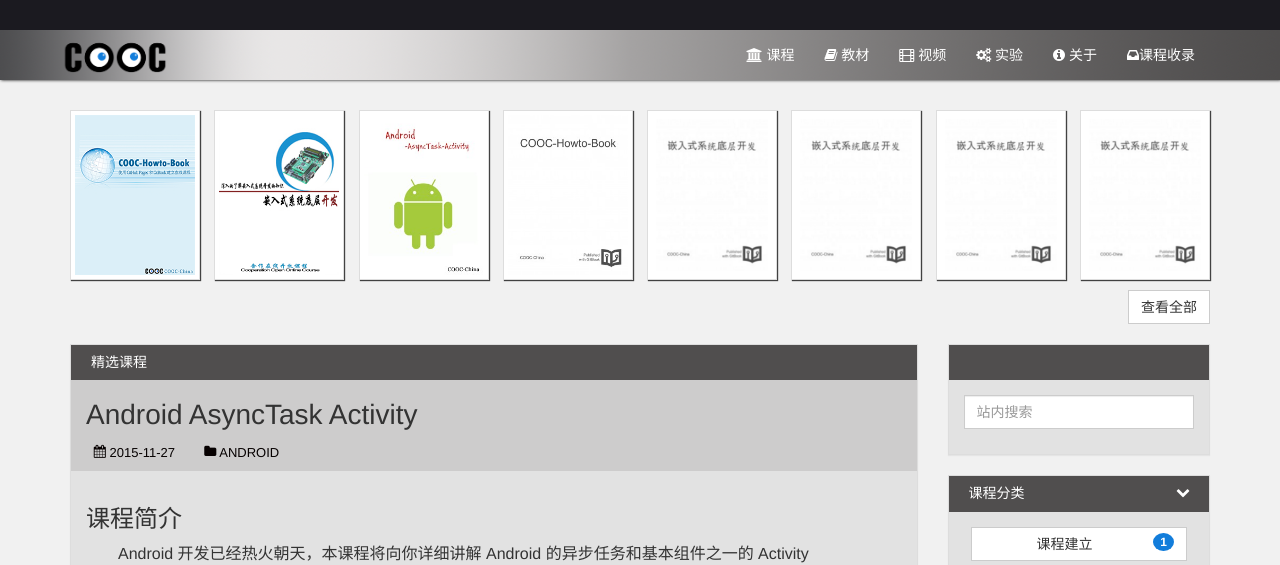
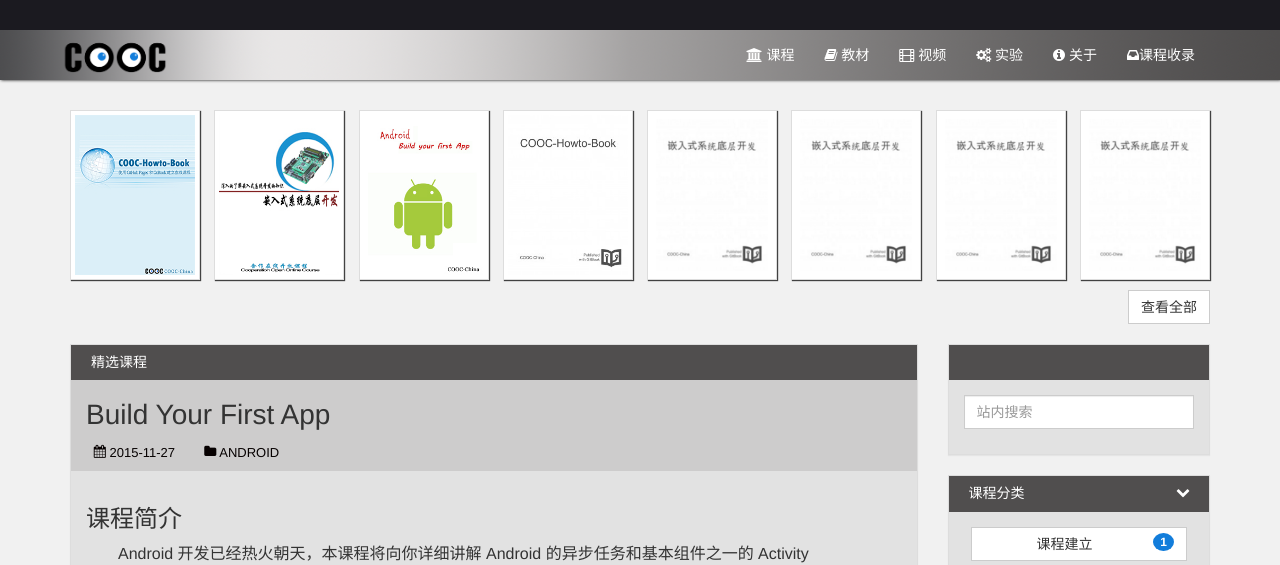
Before and after one commit to COOC-China/cooc-china.github.io, a Jekyll site: the page built from index.md, in a window 1280 px wide. Shown: the top 565 px of the page. Built offline with Jekyll 4.4.1, drawn with Linux system fonts in a browser that asks for light colours; comment, search, counter and statistics services are not loaded.

Commit message:
add build-your-first-app

```diff
--- a/index.md
+++ b/index.md
@@ -2,9 +2,9 @@
 layout: index
 ---
 
-* [![使用 GitHub Pages 和 GitBook 建立在线课程](/images/book-thumb/howto_logo.png)](/课程建立/2015/11/27/github-pages-gitbook-tutorial-book.html)
-* [![嵌入式系统底层开发](/images/book-thumb/embed_logo.png)](/嵌入式/操作系统/2015/11/27/embeded-system-development.html)
-* [![Android AsyncTask Activity 课程](/images/book-thumb/android-asynctask-activity.jpg)](/android/2015/11/27/android-asynctask-activity.html)
+* [![使用 GitHub Pages 和 GitBook 建立在线课程](/images/book-thumb/howto_logo.png)](https://www.gitbook.com/book/cooc-china/cooc-howto-book/details)
+* [![嵌入式系统底层开发](/images/book-thumb/embed_logo.png)](https://cooc-china.gitbooks.io/embedded-system-development/details)
+* [![Build Your First App 课程](/images/book-thumb/build-your-first-app.jpg)](https://cooc-china.gitbooks.io/build-your-first-app-course/details)
 * [![使用 GitHub Pages 和 GitBook 建立在线课程](/images/book-thumb/cooc-howto-book.jpg)](#)
 * [![嵌入式系统底层开发](/images/book-thumb/embeded-system-develop.png)](#)
 * [![嵌入式系统底层开发](/images/book-thumb/embeded-system-develop.png)](#)
@@ -12,7 +12,7 @@
 * [![嵌入式系统底层开发](/images/book-thumb/embeded-system-develop.png)](#)
 * [![使用 GitHub Pages 和 GitBook 建立在线课程](/images/book-thumb/howto_logo.png)](https://www.gitbook.com/book/cooc-china/cooc-howto-book/details)
 * [![嵌入式系统底层开发](/images/book-thumb/embed_logo.png)](https://cooc-china.gitbooks.io/embedded-system-development/details)
-* [![Android AsyncTask Activity 课程](/images/book-thumb/android-asynctask-activity.jpg)](https://cooc-china.gitbooks.io/android-asynctask-activity/details)
+* [![Build Your First App 课程](/images/book-thumb/build-your-first-app.jpg)](https://cooc-china.gitbooks.io/build-your-first-app-course/details)
 * [![使用 GitHub Pages 和 GitBook 建立在线课程](/images/book-thumb/cooc-howto-book.jpg)](#)
 * [![嵌入式系统底层开发](/images/book-thumb/embeded-system-develop.png)](#)
 * [![嵌入式系统底层开发](/images/book-thumb/embeded-system-develop.png)](#)
```
Also changed, not shown: _posts/2015-11-27-build-your-first-app-course.md (renamed from _posts/2015-11-27-android-asynctask-activity.md, +3 -3 lines), images/2015-11-27/android-asynctask-activity.png (deleted), images/2015-11-27/build-your-first-app.png (added), images/book-thumb/build-your-first-app.jpg (added).
